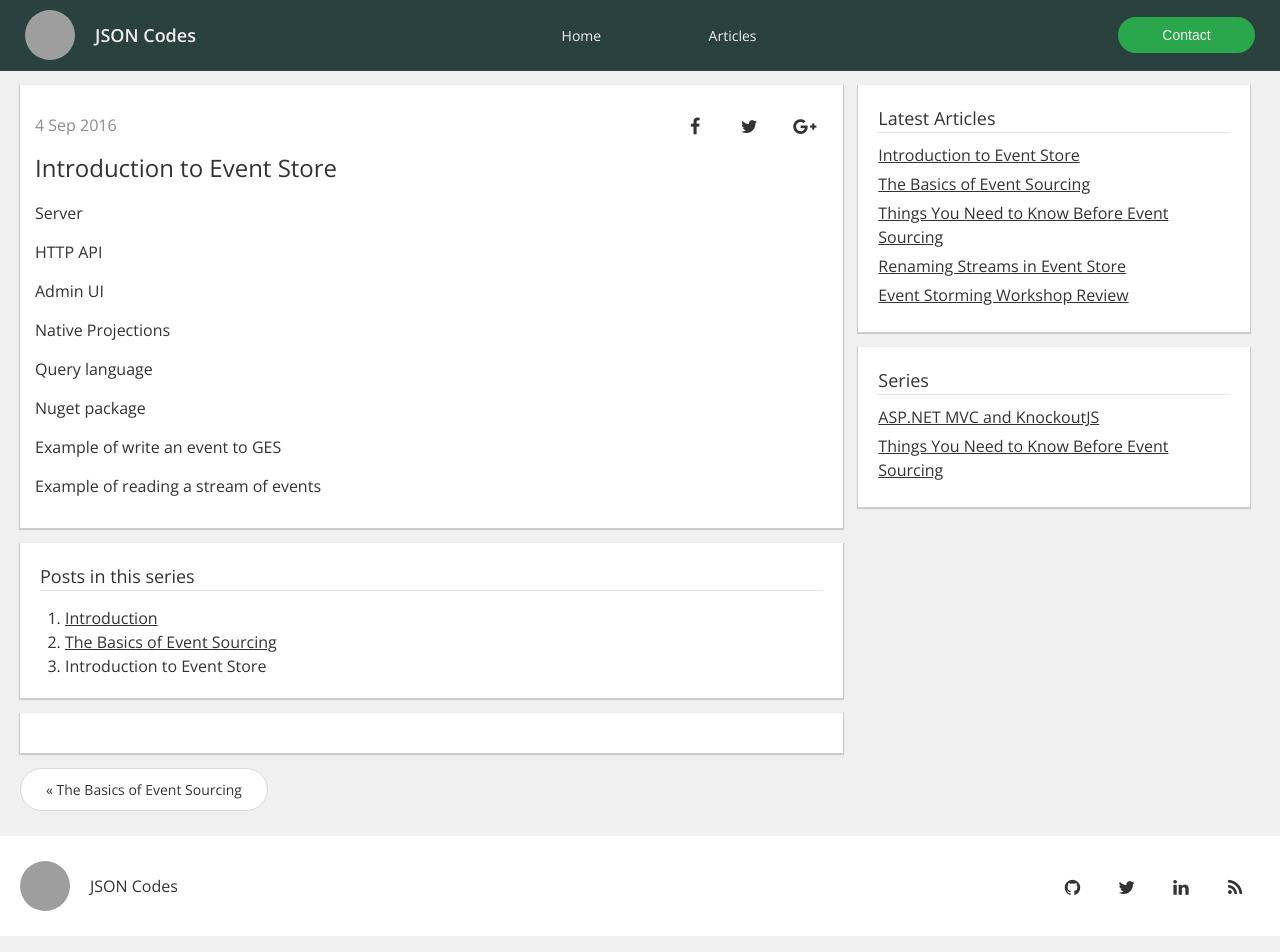
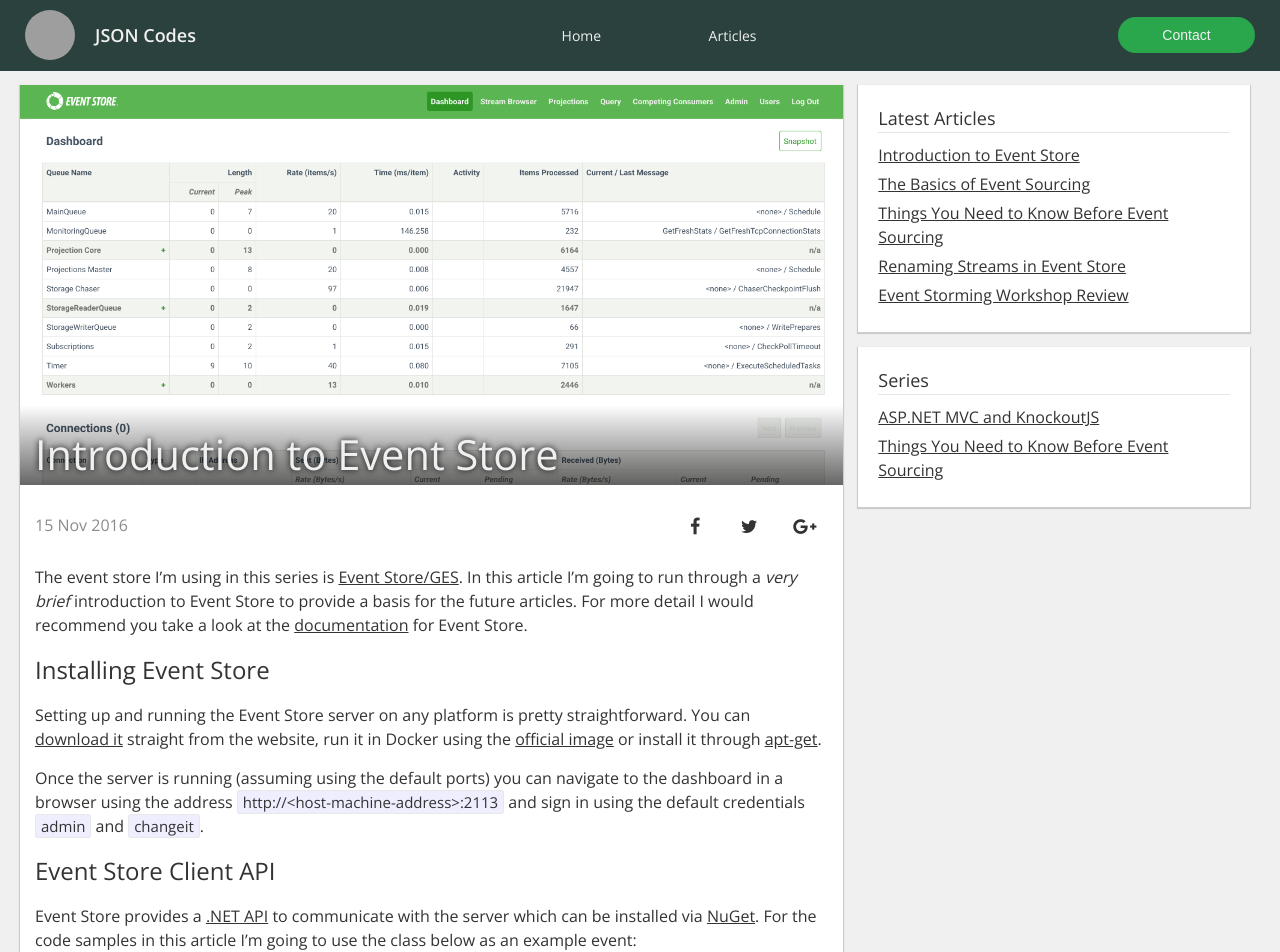
Before and after one commit to jsoncodes/jsoncodes.github.io, a Jekyll site: the page built from _posts/event-sourcing/2016-11-15-introduction-to-event-store.markdown, in a window 1280 px wide and 1400 px high. Shown: the top 952 px of the window. Built offline with Jekyll 4.4.1, drawn with Linux system fonts in a browser that asks for light colours; nearby versions of some CDN libraries; comment, search, counter and statistics services are not loaded; some of the changed text lies outside the part shown; grey boxes are pictures that could not be loaded.

Commit message:
Intro to event store

```diff
--- a/_posts/event-sourcing/2016-08-29-introduction-to-event-store.markdown
+++ /dev/null
@@ -1,24 +0,0 @@
----
-comments: true
-date: 2016-09-04 00:00:00
-layout: post
-title: Introduction to Event Store
-series: Things You Need to Know Before Event Sourcing
-published: true
----
-
-Server
-
-HTTP API
-
-Admin UI
-
-Native Projections
-
-Query language
-
-Nuget package
-
-Example of write an event to GES
-
-Example of reading a stream of events
--- a/_posts/event-sourcing/2016-08-30-things-you-need-to-know-before-event-sourcing.markdown
+++ b/_posts/event-sourcing/2016-08-30-things-you-need-to-know-before-event-sourcing.markdown
@@ -18,9 +17,9 @@
 
 - Basics of event sourcing
 - Introduction to [Event Store](http://geteventstore.com)
-- Event versioning
 - Event sourcing and Domain Driven Design (including example code for event sourced aggregates)
 - Projections and read models
+- Event versioning
 - Event Store operations
 
 I won't claim to have all the answers in this series and will be asking some questions throughout that you should perhaps ask yourself (and share your answers for) before making use of event sourcing.
--- a/_posts/event-sourcing/2016-08-30-basics-of-event-sourcing.markdown
+++ b/_posts/event-sourcing/2016-11-14-basics-of-event-sourcing.markdown
@@ -4,12 +4,13 @@
 layout: post
 title: The Basics of Event Sourcing
 series: Things You Need to Know Before Event Sourcing
-published: true
 ---
 
 In this article I will briefly explain some of the core concepts in event sourcing; it is important to explain these now as I will be using the terminology introduced in this article throughout the series.
 
 Event sourcing is not a top-level architecture that should be applied to the entire system but rather applied where appropriate within your software.  It is not a silver bullet and in fact you may find that by applying event sourcing you are trading one set of problems for another.  That said, event sourcing opens up a lot of interesting possibilities for your application which I will cover throughout this series.
+
+Before proceeding it's important to clarify that event sourcing is not directly related to Domain Driven Design and while both are regularly described together, they are actually distinct things which can be used without each other.
 
 ## Events and Streams
 
@@ -42,4 +43,5 @@
 - Less commonly known so new team members may have additional on-boarding time
 
 ## Up Next
+
 The [next article](/blog/introduction-to-event-store) will take a look at Event Store which I will be using throughout this series.
--- /dev/null
+++ b/_posts/event-sourcing/2016-11-15-introduction-to-event-store.markdown
@@ -0,0 +1,36 @@
+---
+comments: true
+date: 2016-11-15 00:00:00
+layout: post
+title: Introduction to Event Store
+series: Things You Need to Know Before Event Sourcing
+cover: /images/blog/event-sourcing/event-store-dashboard.png
+---
+
+The event store I'm using in this series is [Event Store/GES](https://geteventstore.com/).  In this article I'm going to run through a _very brief_ introduction to Event Store to provide a basis for the future articles. For more detail I would recommend you take a look at the [documentation](http://docs.geteventstore.com/) for Event Store.
+
+## Installing Event Store
+
+Setting up and running the Event Store server on any platform is pretty straightforward.  You can [download it](https://geteventstore.com/downloads/) straight from the website, run it in Docker using the [official image](https://store.docker.com/community/images/eventstore/eventstore) or install it through [apt-get](https://packagecloud.io/EventStore/EventStore-OSS).
+
+Once the server is running (assuming using the default ports) you can navigate to the dashboard in a browser using the address `http://<host-machine-address>:2113` and sign in using the default credentials `admin` and `changeit`.
+
+## Event Store Client API
+
+Event Store provides a [.NET API](http://docs.geteventstore.com/dotnet-api/) to communicate with the server which can be installed via [NuGet](https://www.nuget.org/packages/EventStore.Client/).  For the code samples in this article I'm going to use the class below as an example event:
+
+{% gist jasonmitchell/92b23be8e914bf6b91dc4ec87e0c1635 SomeEvent.cs %}
+
+The snippets below show the basics of writing to and reading from Events using the .NET client API (full source code available on on [GitHub](https://github.com/jasonmitchell/event-store-samples/tree/master/Streams)).
+
+### Writing Events to a Stream
+
+{% gist jasonmitchell/92b23be8e914bf6b91dc4ec87e0c1635 WriteEvents.cs %}
+
+### Reading Events from a Stream
+
+{% gist jasonmitchell/92b23be8e914bf6b91dc4ec87e0c1635 ReadingEvents.cs %}
+
+## Up Next
+
+The next article in this series will look at combining event sourcing with tactical Domain Driven Design patterns.
```
Also changed, not shown: other parts of _posts/event-sourcing/2016-08-30-things-you-need-to-know-before-event-sourcing.markdown (+0 -1 lines), images/blog/event-sourcing/event-store-dashboard.png (added).
